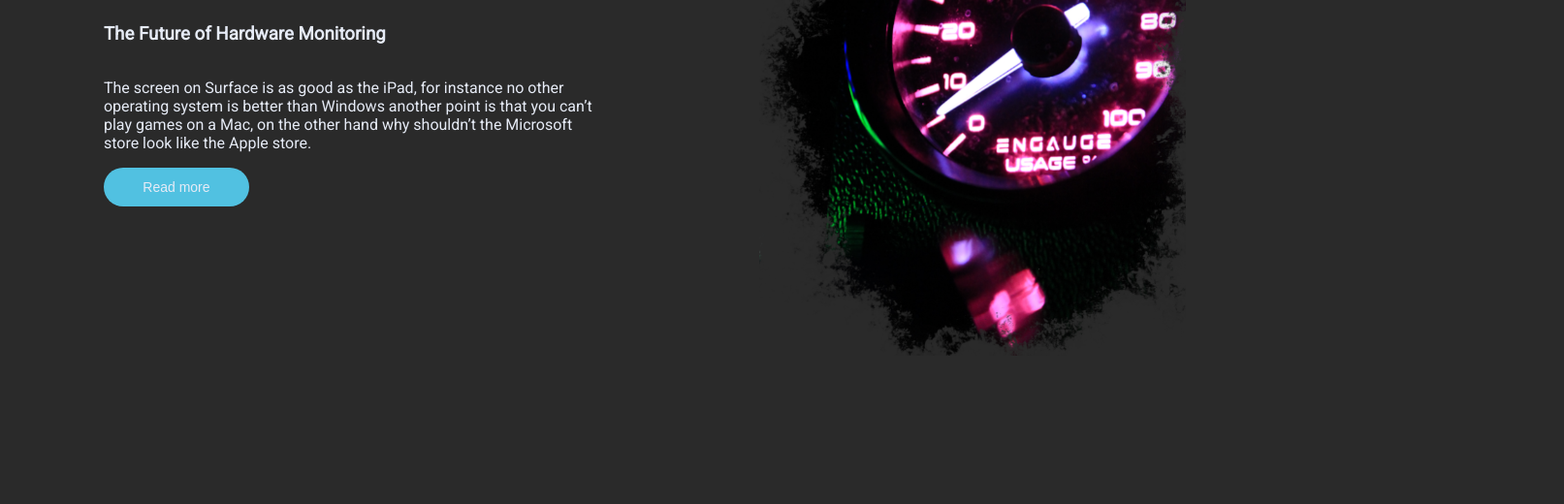
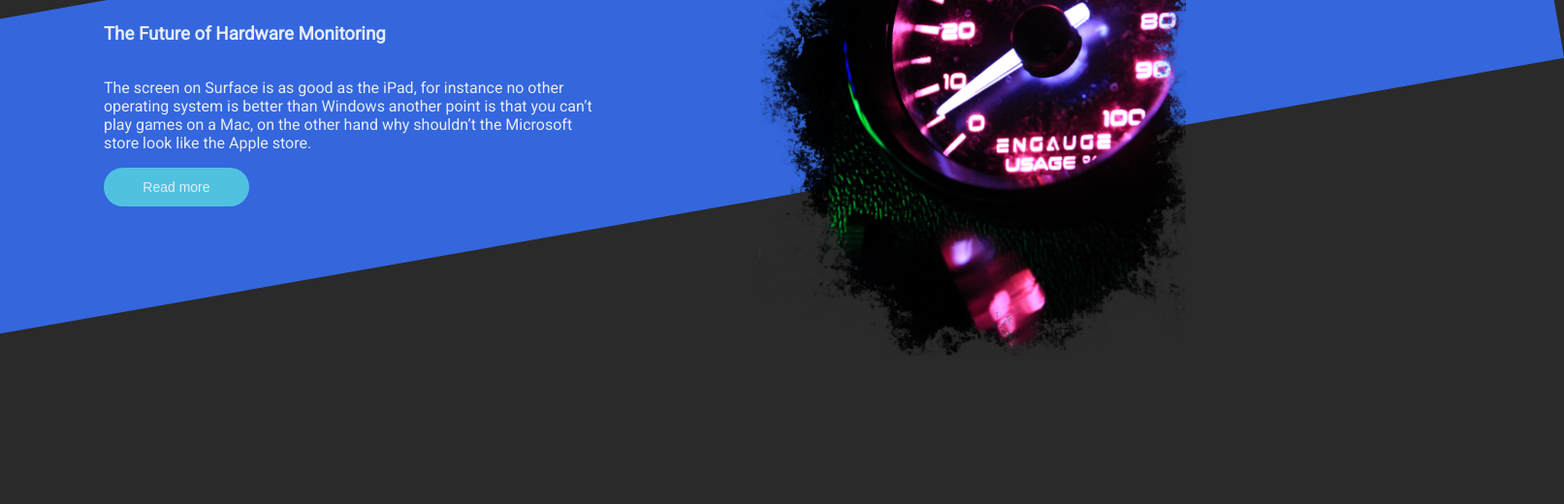
Before and after one commit to Blakem2399/Blog, a website: page html/index.html in a window 1280 px wide. Shown: the part 280-800 px from the top of the page at 97% size, 1613 px wide, since content can reach past the window. Drawn offline with Linux system fonts and the light colour scheme.

Commit message:
Slant on home page

```diff
--- a/html/index.html
+++ b/html/index.html
@@ -47,9 +47,8 @@
             </div>
             <div class="hero-image">
                 <img src="../images/gauge-hero-better4.PNG" alt="Gaming gauge" class="hero-img">
-
-
-
+            </div>
+            <div class="slant">
             </div>
         </div>
     </div>
--- a/scss/global.scss
+++ b/scss/global.scss
@@ -19,6 +19,7 @@ body{
   font-family: $roberto;
   background-color: $charcoal;
   color: $grey;
+  overflow-x: hidden;
 
 }
 h1{
@@ -36,7 +37,6 @@ a:visited {
   height: 100%;
   width: 100%;
   overflow: hidden;
-  background-color: $charcoal;
 }
 .btn {
   padding: 12px 18px;
@@ -109,7 +109,7 @@ a:visited {
   @media screen and (max-width: $large){
     flex-direction: column-reverse;
     justify-content: center;
-
+    overflow-x: hidden;
   }
 
 }
--- a/scss/index.scss
+++ b/scss/index.scss
@@ -18,3 +18,18 @@
   flex-direction: column;
 
 }
+
+.slant{
+  position: absolute;
+  width: 150%;
+  height: 40vh;
+  background-color: $dark-blue;
+  transform: rotate(-10deg);
+  z-index: -1;
+}
+
+@media only screen and (max-width: $large){
+  .slant{
+    display: none;
+  }
+}
```
Also changed, not shown: css/global.css, css/index.css, css/story.css.
